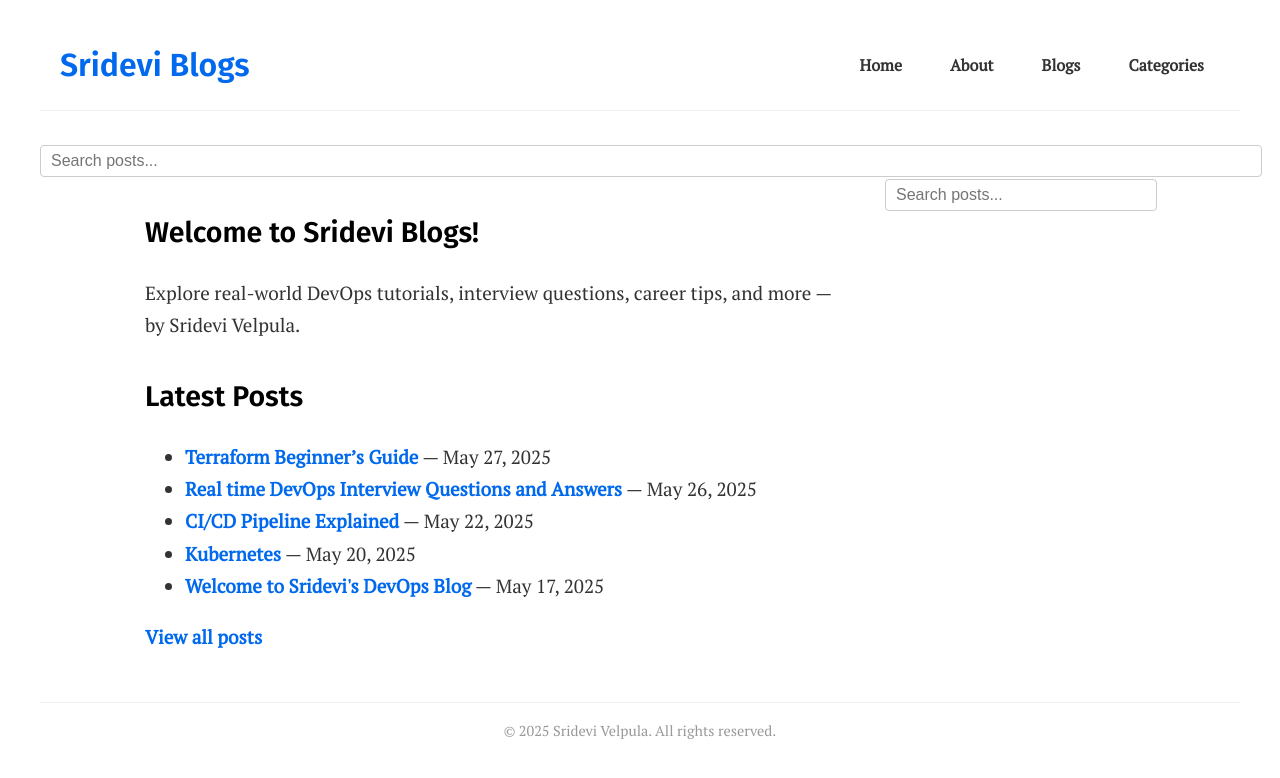
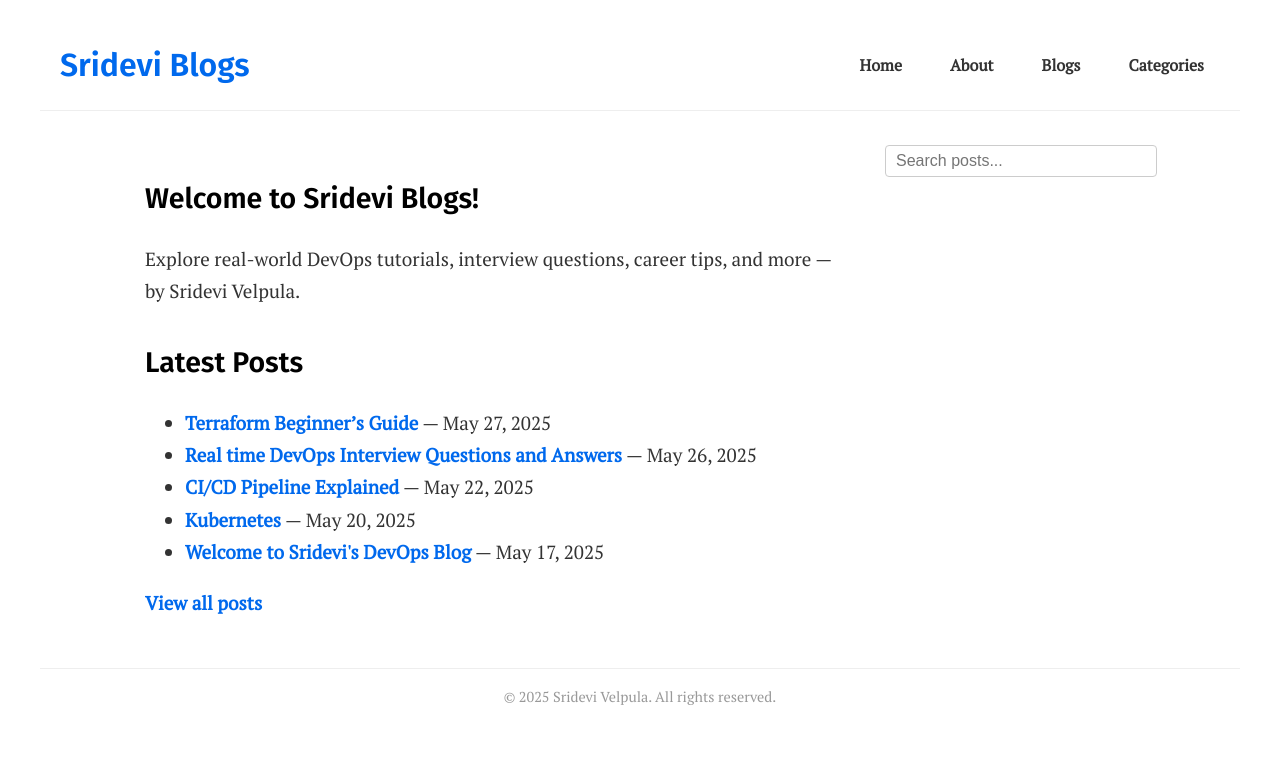
Before and after one commit to srideviblogs/srideviblogs.github.io, a Jekyll site: the page built from index.md, in a window 1280 px wide. Shown: the top 778 px of the page. Built offline with Jekyll 4.4.1, drawn with Linux system fonts in a browser that asks for light colours.

Commit message:
Update custom.css

```diff
--- a/assets/css/custom.css
+++ b/assets/css/custom.css
@@ -223,8 +223,7 @@ header.site-header {
   }
 
   .sidebar-right {
-    width: 100%;
-    margin-top: 20px;
+    display: none;
   }
 
   .search-box {
@@ -235,4 +234,16 @@ header.site-header {
     width: 90%;
     max-width: 300px;
   }
+
+  /* Mobile-specific search container */
+  .mobile-search-container {
+    display: block;
+    padding: 1rem 0;
+    text-align: center;
+  }
 }
+
+/* Hide mobile search on desktop by default */
+.mobile-search-container {
+  display: none;
+}
```
